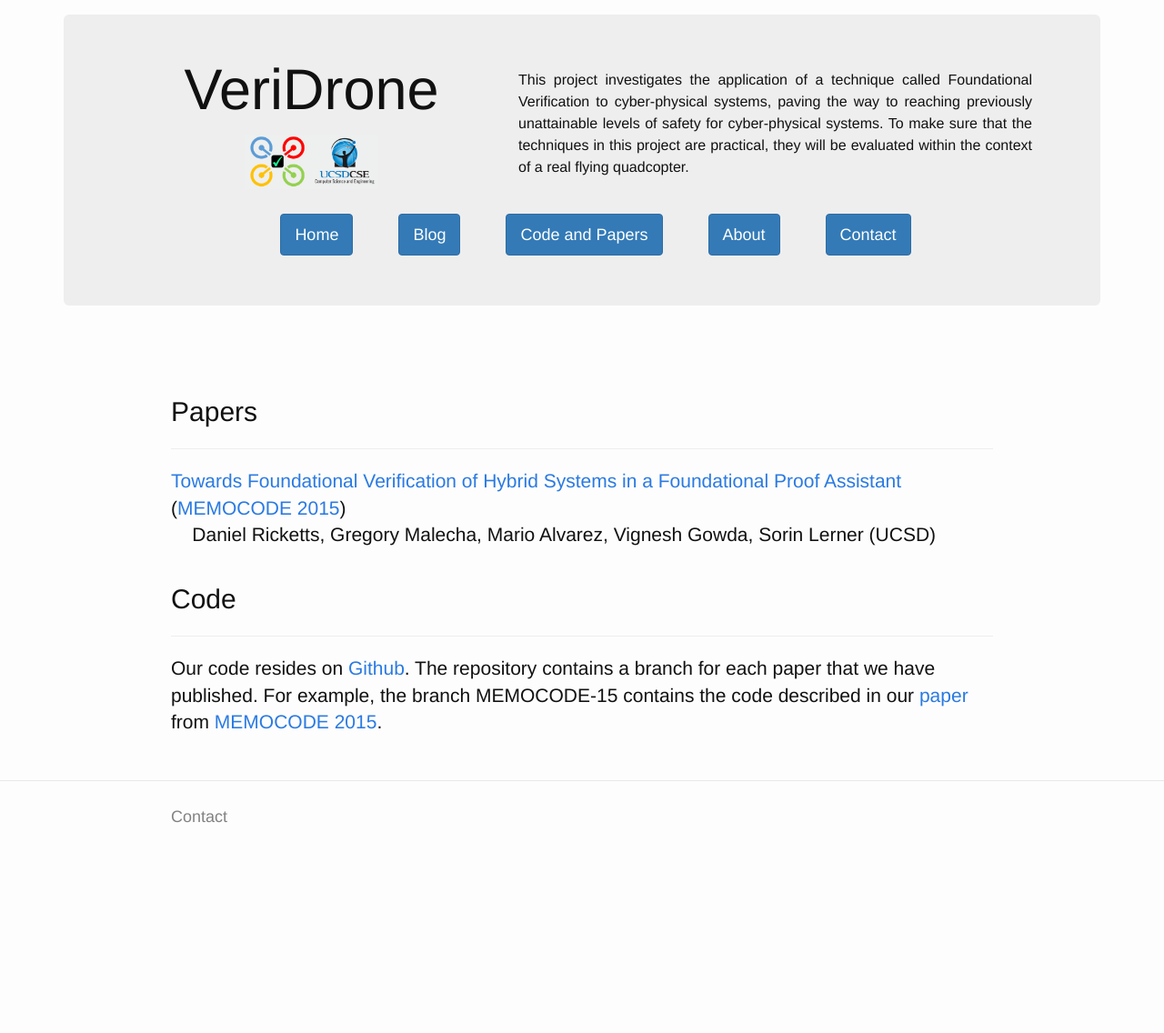
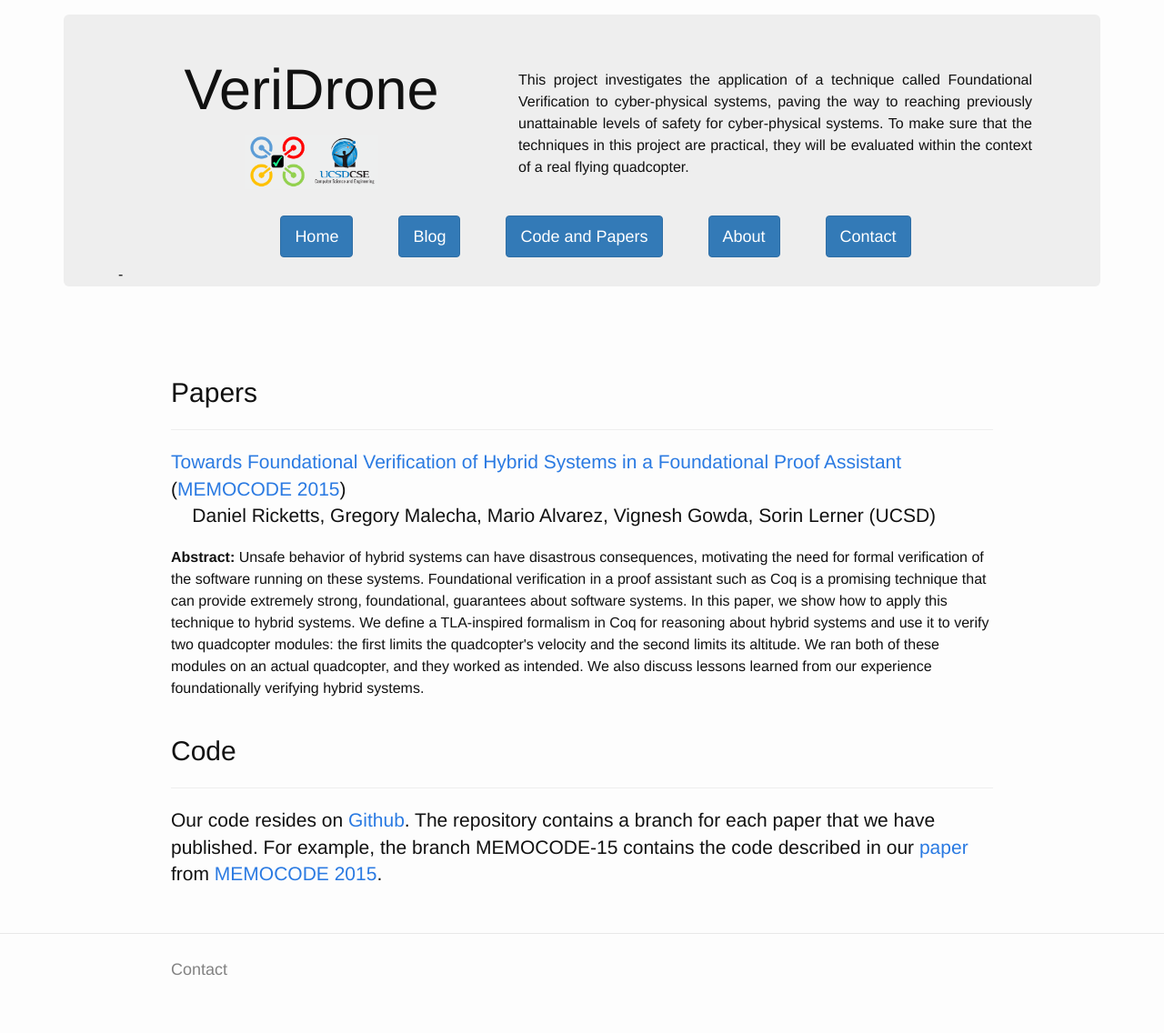
Before and after one commit to UCSD-PL/veridrone, a Jekyll site: the page built from code-papers.html, in a window 1280 px wide. Shown: the whole page at 91% size. Built offline with Jekyll 4.4.1, drawn with Linux system fonts in a browser that asks for light colours; nearby versions of some CDN libraries; before the commit the page ends 969 px from its top, so only the background shows below that.

Commit message:
Some tweaks.

```diff
--- a/_includes/header.html
+++ b/_includes/header.html
@@ -13,7 +13,7 @@
 	</div>
       </div>
 
-      <div class="centered-pills" style="padding-top:1.7em">
+      <div class="centered-pills" style="padding-top:1.8em">
 	<ul class="nav nav-pills header-pills">
 	  <li><a class="btn btn-lg btn-primary" href="/">Home</a></li>
 	  <li><a class="btn btn-lg btn-primary" href="/#blog">Blog</a></li>
@@ -33,6 +33,6 @@
 	</div>
       </div>
 -->
-    </div>
+    </div>-
   </div>
 </div>
--- a/about.html
+++ b/about.html
@@ -8,7 +8,7 @@ layout: default
 
 <div class="row">
 
-  <div style="float: right; width: 400px; text-align: center;">
+  <div style="float: right; width: 45%; text-align: center; margin: 1em">
     <center>
       <video width="100%" controls>
 	<source src="/videos/first-heigth-shim-flight-short.mp4" type="video/mp4">
@@ -19,7 +19,7 @@ layout: default
 
   <div class="panel">
     <div class="panel-body">
-  <p class="lead">Errors in cyber-physical systems can lead to
+  <p>Errors in cyber-physical systems can lead to
     disastrous consequences. Classic examples date back to the
     Therac-25 radiation incidents in 1987 and the Ariane 5 rocket
     crash in 1996. More recently, Toyota's unintended acceleration
@@ -29,7 +29,7 @@ layout: default
     remotely. Pacemakers have also been found vulnerable to attacks
     that can cause deadly consequences for the patient.
 
-  <p class="lead">To reduce the chances of such errors happening,
+  <p>To reduce the chances of such errors happening,
     this project investigates the application of a technique called
     Foundational Verification to cyber-physical systems. In
     Foundational Verification, the system being developed is proved
--- a/code-papers.html
+++ b/code-papers.html
@@ -11,6 +11,18 @@ layout: default
   <br>
   &nbsp;&nbsp;&nbsp; Daniel Ricketts, Gregory Malecha, Mario Alvarez, Vignesh Gowda, Sorin Lerner (UCSD)
   <br></p>
+<p><b>Abstract:</b> Unsafe behavior of hybrid systems can have disastrous
+consequences, motivating the need for formal verification of the software
+running on these systems. Foundational verification in a proof assistant
+such as Coq is a promising technique that can provide extremely strong,
+foundational, guarantees about software systems. In this paper, we show how
+to apply this technique to hybrid systems.  We define a TLA-inspired
+formalism in Coq for reasoning about hybrid systems and use it to verify
+two quadcopter modules: the first limits the quadcopter's velocity and the
+second limits its altitude.  We ran both of these modules on an actual
+quadcopter, and they worked as intended.  We also discuss lessons learned
+from our experience foundationally verifying hybrid systems.
+</p>
 
 <div id="code"></div>
 <div class="page-header">
--- a/css/main.scss
+++ b/css/main.scss
@@ -102,3 +102,11 @@ h-secondary {
   color: $grey-color;
   vertical-align: middle;
 }
+
+.oval {
+  border-radius: 50%;
+}
+
+.jumbotron {
+  padding-bottom: 0.1em;
+}
--- a/index.html
+++ b/index.html
@@ -10,7 +10,7 @@ layout: default
 
     <div class="row">
       <div class="col-md-1">
-	{% if post.author %}<img src="{{ site.authors[post.author].image-url }}">{% endif %}
+	{% if post.author %}<img src="{{ site.authors[post.author].image-url }}" class="oval">{% endif %}
       </div>
       <div class="col-md-11">
 	<h2>
```
Also changed, not shown: _layouts/post.html (+5 -4 lines).
